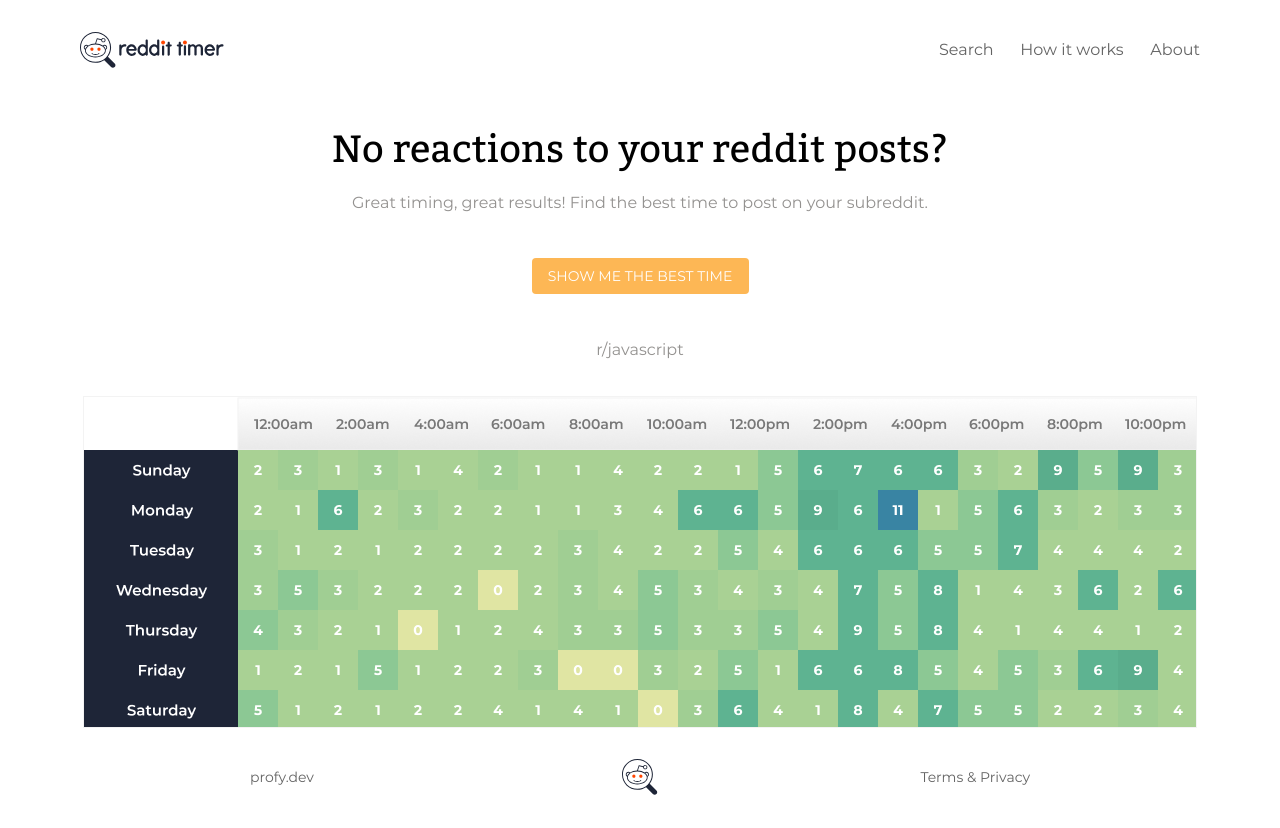
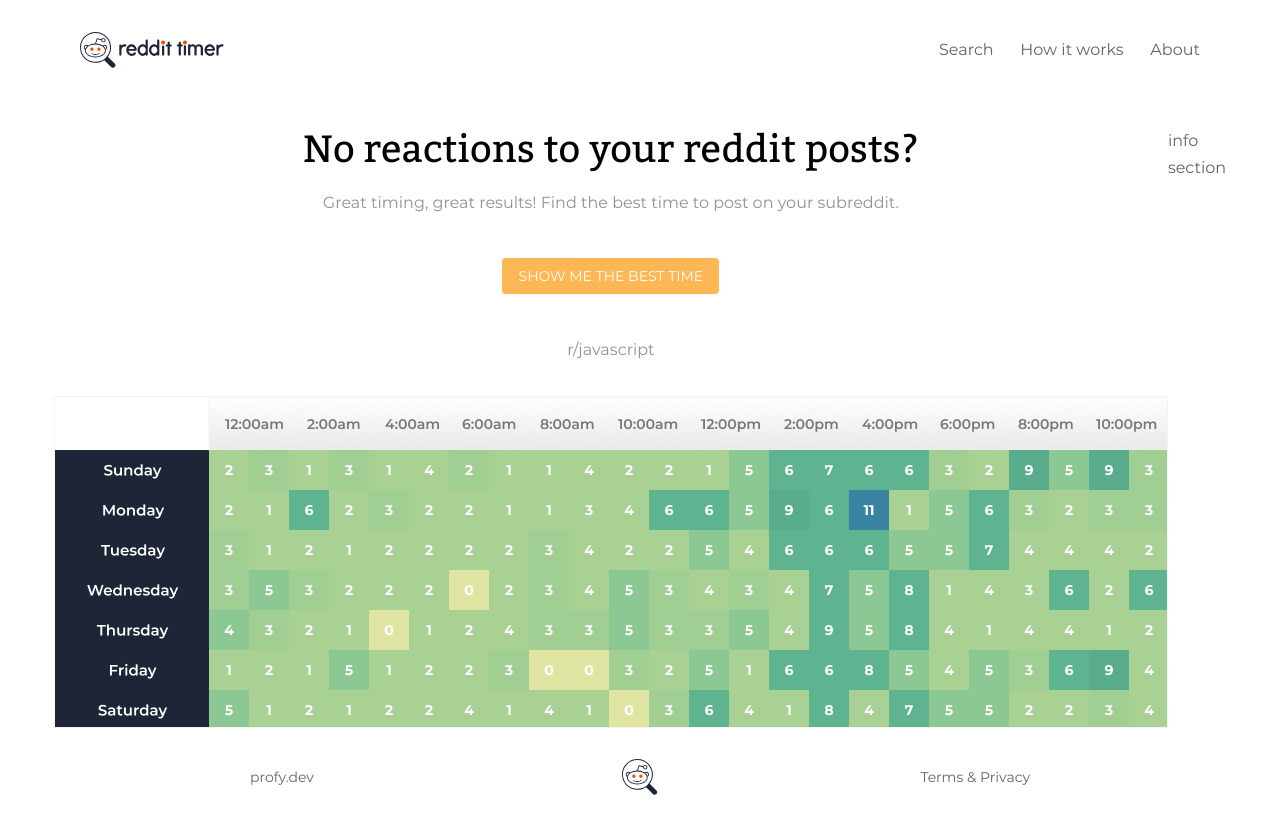
Before and after one commit to profydev/reddit-timer-chimson, a React (Create React App) app: page / in a window 1280 px wide. Built offline with nearby package versions, Linux system fonts and the light colour scheme.

Commit message:
add InfoSection component to HomePage.js

```diff
--- /dev/null
+++ b/src/components/InfoSection/index.js
@@ -0,0 +1,7 @@
+import React from 'react';
+
+function InfoSection() {
+  return <div>info section</div>;
+}
+
+export default InfoSection;
--- a/src/components/pages/HomePage.js
+++ b/src/components/pages/HomePage.js
@@ -1,6 +1,7 @@
 import React from 'react';
 import styled from 'styled-components';
 import HeroSection from '../HeroSection';
+import InfoSection from '../InfoSection';
 
 const Container = styled.div`
   max-width: 1115px;
@@ -13,6 +14,7 @@
   return (
     <Container>
       <HeroSection />
+      <InfoSection />
     </Container>
   );
 }
```
